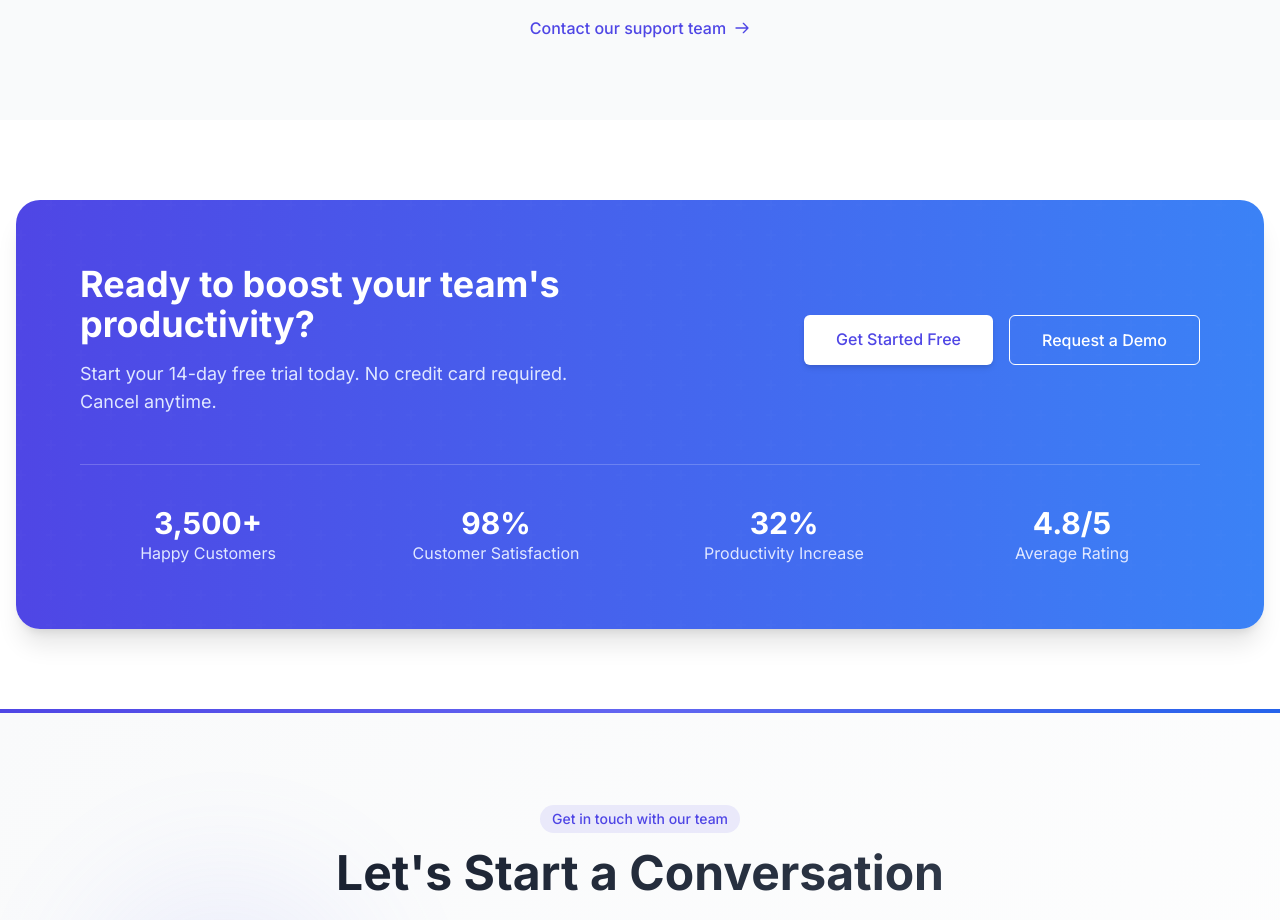
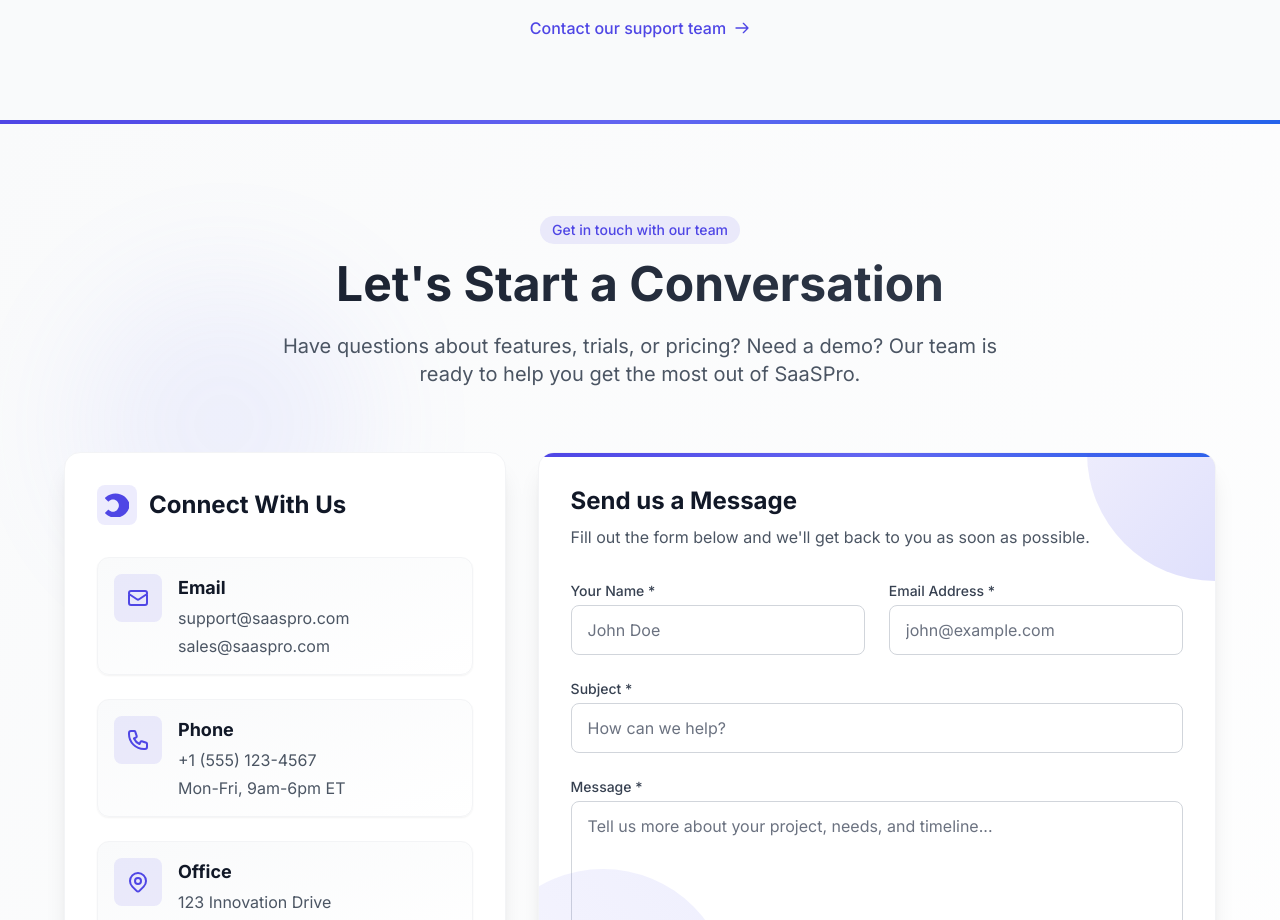
Before and after one commit to Dennis-Rudiger/SaaS, a React (Vite) app: page / in a window 1280 px wide. Shown: the part 6363-7283 px from the top of the page. Built offline with nearby package versions, Linux system fonts and the light colour scheme.

Commit message:
remove CTASection component and its usage from LandingPage

```diff
--- a/src/components/CTASection.jsx
+++ /dev/null
@@ -1,66 +0,0 @@
-import React from 'react';
-import { Link } from 'react-router-dom';
-
-const CTASection = () => {
-  return (
-    <section className="py-20 bg-white dark:bg-gray-900">
-      <div className="container mx-auto px-4">
-        <div className="bg-gradient-to-r from-indigo-600 to-blue-500 rounded-3xl overflow-hidden shadow-xl">
-          <div className="px-8 py-16 md:p-16 relative">
-            {/* Background pattern */}
-            <div className="absolute inset-0 bg-pattern opacity-10"></div>
-
-            <div className="relative z-10 flex flex-col md:flex-row items-center justify-between">
-              <div className="mb-8 md:mb-0 md:mr-8 max-w-lg">
-                <h2 className="text-3xl md:text-4xl font-bold text-white mb-4">
-                  Ready to boost your team's productivity?
-                </h2>
-                <p className="text-lg text-indigo-100 mb-0">
-                  Start your 14-day free trial today. No credit card required. Cancel anytime.
-                </p>
-              </div>
-
-              <div className="flex flex-col sm:flex-row space-y-4 sm:space-y-0 sm:space-x-4">
-                <Link
-                  to="/signup"
-                  className="px-8 py-3 bg-white text-indigo-600 font-medium rounded-md hover:bg-indigo-50 transition shadow-md"
-                >
-                  Get Started Free
-                </Link>
-                <Link
-                  to="/demo"
-                  className="px-8 py-3 border border-white text-white font-medium rounded-md hover:bg-white/10 transition"
-                >
-                  Request a Demo
-                </Link>
-              </div>
-            </div>
-
-            <div className="relative z-10 mt-12 pt-10 border-t border-white/20">
-              <div className="grid grid-cols-2 md:grid-cols-4 gap-8">
-                <div className="text-center">
-                  <div className="text-3xl font-bold text-white">3,500+</div>
-                  <div className="text-indigo-100">Happy Customers</div>
-                </div>
-                <div className="text-center">
-                  <div className="text-3xl font-bold text-white">98%</div>
-                  <div className="text-indigo-100">Customer Satisfaction</div>
-                </div>
-                <div className="text-center">
-                  <div className="text-3xl font-bold text-white">32%</div>
-                  <div className="text-indigo-100">Productivity Increase</div>
-                </div>
-                <div className="text-center">
-                  <div className="text-3xl font-bold text-white">4.8/5</div>
-                  <div className="text-indigo-100">Average Rating</div>
-                </div>
-              </div>
-            </div>
-          </div>
-        </div>
-      </div>
-    </section>
-  );
-};
-
-export default CTASection;
--- a/src/pages/LandingPage.jsx
+++ b/src/pages/LandingPage.jsx
@@ -7,7 +7,6 @@ import TestimonialsSection from '../components/TestimonialsSection';
 import PricingSection from '../components/PricingSection';
 import FAQSection from '../components/FAQSection';
 import ContactSection from '../components/ContactSection';
-import CTASection from '../components/CTASection';
 import { trackPageView } from '../utils/analytics';
 import { scrollToTop } from '../utils/ScrollToSection';
 
@@ -29,7 +28,6 @@ const LandingPage = () => {
         <TestimonialsSection />
         <PricingSection />
         <FAQSection />
-        <CTASection />
         <ContactSection/>
       </main>
       <Footer />
```
